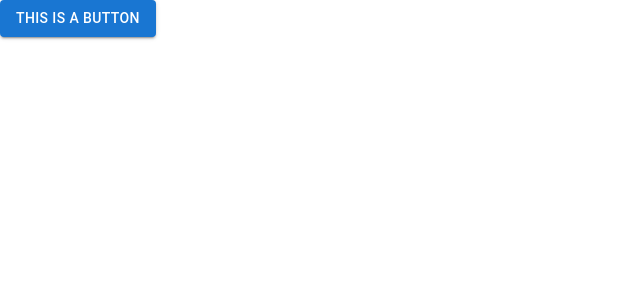
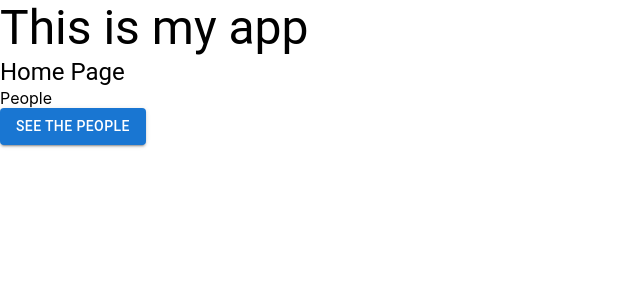
Before and after one commit to Stephankarl/people_net, a React (Create React App) app: page /people in a window 1280 px wide. Shown: the top 300 px of the page, without its empty margins (0-640 px from the left). Built offline with nearby package versions, Linux system fonts and the light colour scheme.

Commit message:
routes and people are added

```diff
--- a/package.json
+++ b/package.json
@@ -11,6 +11,7 @@
     "@testing-library/user-event": "^13.5.0",
     "react": "^17.0.2",
     "react-dom": "^17.0.2",
+    "react-router-dom": "^6.2.1",
     "react-scripts": "5.0.0",
     "web-vitals": "^2.1.4"
   },
--- a/src/App.js
+++ b/src/App.js
@@ -1,15 +1,26 @@
-
+import { BrowserRouter, Routes, Route, Link } from 'react-router-dom'
 import './App.css';
 
-import { Grid, Button } from '@mui/material'
+import People from './components/People';
+import { Grid, Button, Typography } from '@mui/material'
 
 function App() {
   return (
-    <Grid container>
-      <Grid item>
-        <Button variant='contained'>This is a button</Button>
+    <BrowserRouter>
+      <Grid container>
+        <Grid item>
+          <Typography variant='h3'>This is my app</Typography>
+          <Typography variant='h5'>Home Page</Typography>
+
+          <Routes>
+            <Route path='/people' exact element={<People />} />
+          </Routes>
+          <Link to='/people'>
+            <Button variant='contained'>See the People</Button>
+          </Link>
+        </Grid>
       </Grid>
-    </Grid>
+    </BrowserRouter>
   );
 }
 
--- /dev/null
+++ b/src/components/People.js
@@ -0,0 +1,7 @@
+import React from 'react'
+
+export default function People() {
+  return (
+    <div>People</div>
+  )
+}
```
Also changed, not shown: 1 other file (tests, documents, lock files or other folders).
